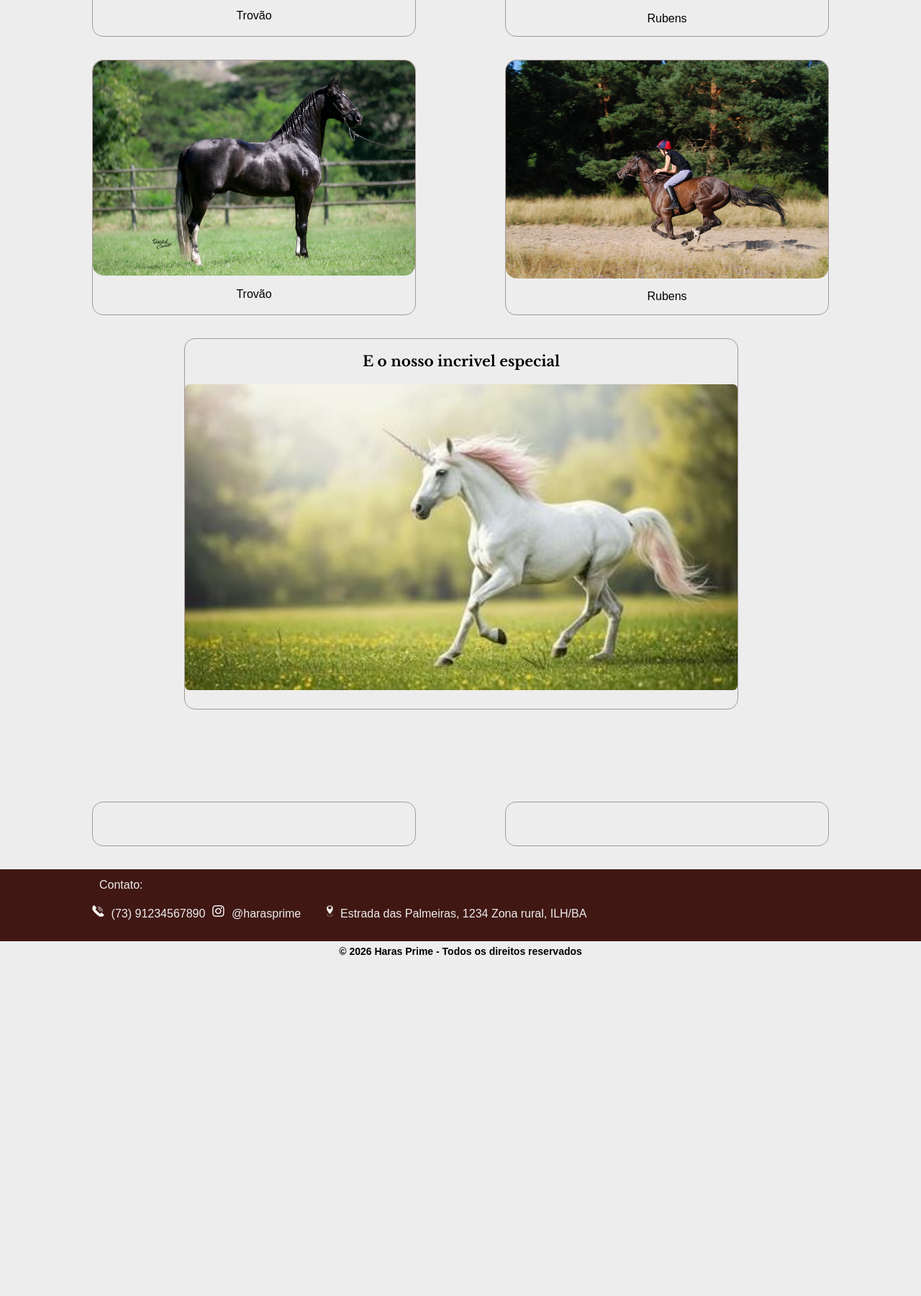
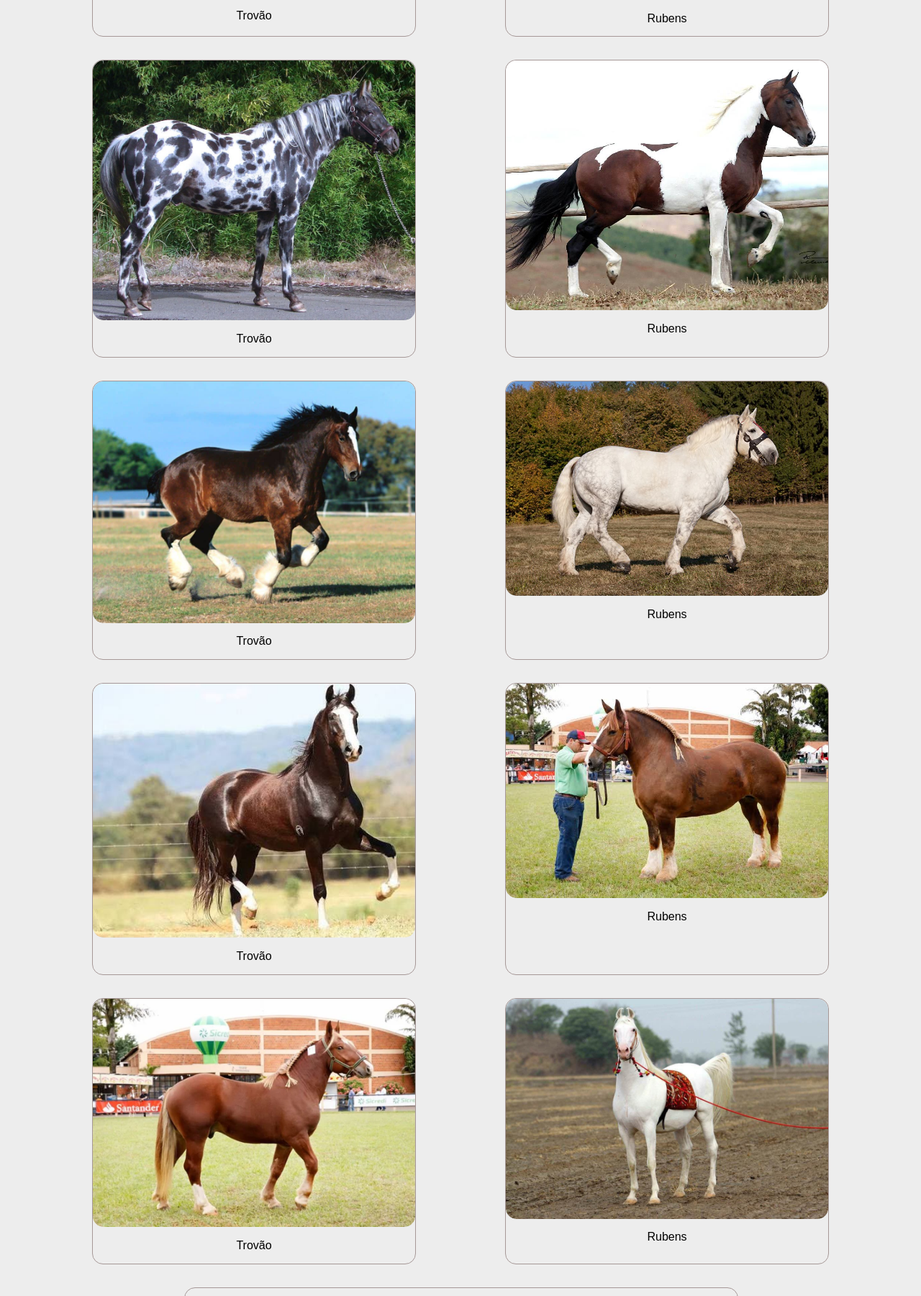
Before and after one commit to rafael-eslucas/haras-prime, a plain HTML site: page vacalo.html in a window 1280 px wide. Shown: the part 878-2679 px from the top of the page at 72% size. Before the commit the page ends 2215 px from the top, so only its background shows below. Drawn offline with Linux system fonts and the light colour scheme; a web font is replaced by a local one.

Commit message:
adicionei as imagens e os textos de luiza, mas ainda falta consertar os tamanhos das imagens e alguns textos faltam

```diff
--- a/style.css
+++ b/style.css
@@ -201,7 +201,7 @@ a:hover {
     flex: 0 0 80vw;
     justify-content: center;
     gap: 1.5vw;
-    animation: spin 10s infinite linear;
+    animation: spin 20s infinite linear;
 }
 
 .carrossel img {
--- a/vacalo.html
+++ b/vacalo.html
@@ -51,11 +51,41 @@
             </div>
             <div class="linha">
                 <div class="card">
-                    <img src="images/cavalo3.jpg" alt="">
+                    <img src="images/cavalo5.jpeg" alt="">
                     <p>Trovão</p>
                 </div>
                 <div class="card">
-                    <img src="images/cavalo4.jpeg" alt="">
+                    <img src="images/cavalo6.jpeg" alt="">
+                    <p>Rubens</p>
+                </div>
+            </div>
+            <div class="linha">
+                <div class="card">
+                    <img src="images/cavalo7.jpeg" alt="">
+                    <p>Trovão</p>
+                </div>
+                <div class="card">
+                    <img src="images/cavalo8.jpeg" alt="">
+                    <p>Rubens</p>
+                </div>
+            </div>
+            <div class="linha">
+                <div class="card">
+                    <img src="images/cavalo9.jpeg" alt="">
+                    <p>Trovão</p>
+                </div>
+                <div class="card">
+                    <img src="images/cavalo10.jpeg" alt="">
+                    <p>Rubens</p>
+                </div>
+            </div>
+            <div class="linha">
+                <div class="card">
+                    <img src="images/cavalo11.jpeg" alt="">
+                    <p>Trovão</p>
+                </div>
+                <div class="card">
+                    <img src="images/cavalo12.jpeg" alt="">
                     <p>Rubens</p>
                 </div>
             </div>
```
Also changed, not shown: index.html (+28 -14 lines), images/cavalo10.jpeg (added), images/cavalo11.jpeg (added), images/cavalo12.jpeg (added), images/cavalo13.jpeg (added), images/cavalo5.jpeg (added), images/cavalo6.jpeg (added), images/cavalo7.jpeg (added), images/cavalo8.jpeg (added), images/cavalo9.jpeg (added).
